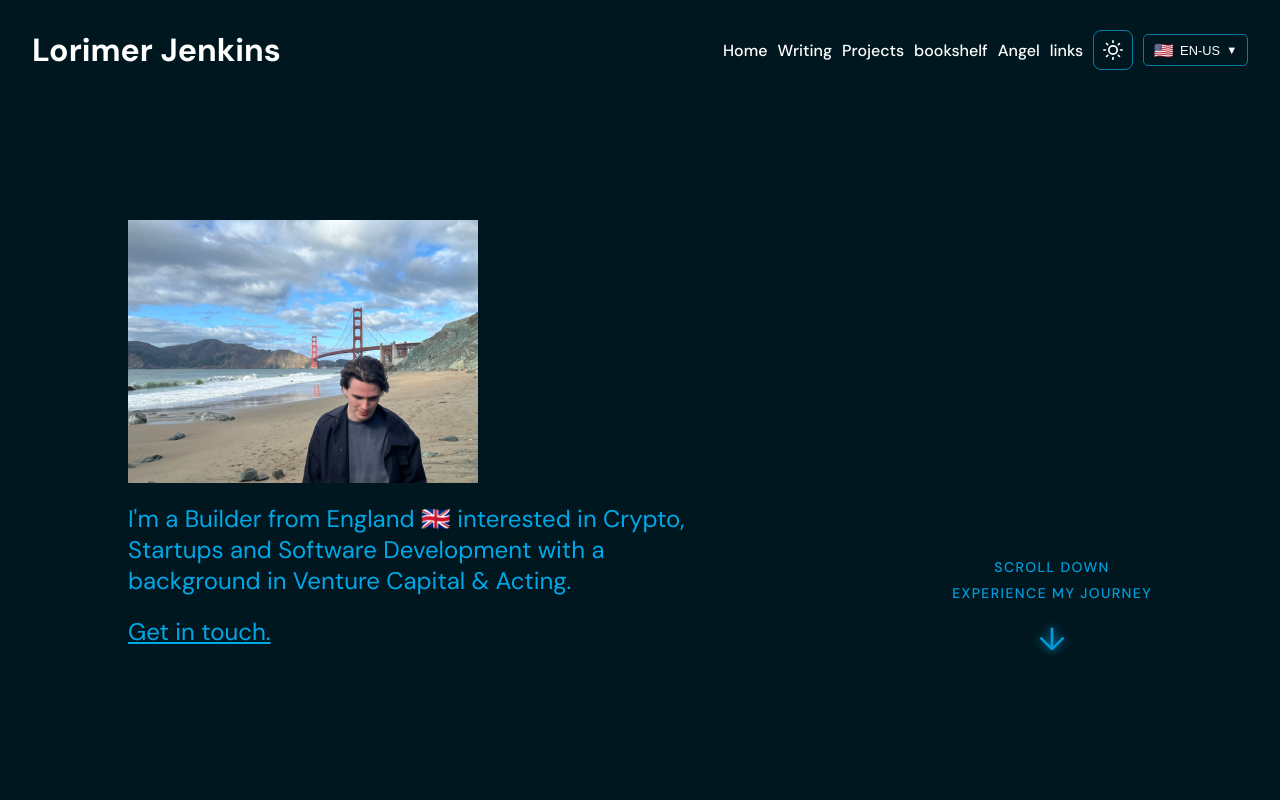
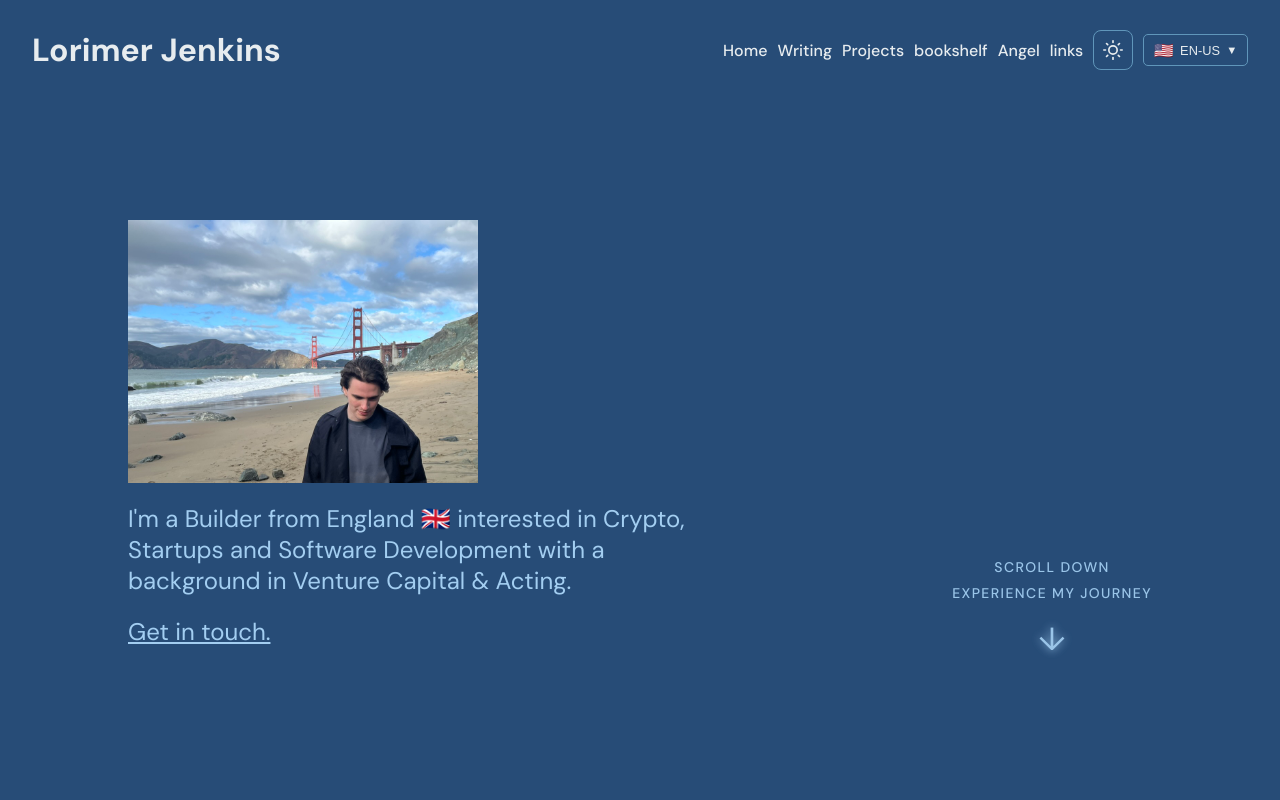
Before and after one commit to LorimerJenkins/personal-website, a Next.js app: page / in a window 1280 px wide. Shown: the top 800 px of the page. Built offline with nearby package versions, Linux system fonts and the light colour scheme.

Commit message:
feat: new colour scheme

```diff
--- a/src/app/bookshelf/bookshelf.module.css
+++ b/src/app/bookshelf/bookshelf.module.css
@@ -60,7 +60,7 @@
 .filterButton.active {
   background: var(--accent-dark);
   border-color: var(--accent-primary);
-  color: var(--palette-white);
+  color: var(--text-on-accent);
 }
 
 .bookCount {
--- a/src/app/globals.css
+++ b/src/app/globals.css
@@ -1,70 +1,79 @@
 :root {
   /* ========================================
-     DEEP SEA PALETTE
+     NEW PALETTE
      To change the color scheme, just update these 5 values
      ======================================== */
+  --palette-platinum: #e7ecef;
+  --palette-dusk-blue: #274c77;
+  --palette-steel-blue: #6096ba;
+  --palette-icy-blue: #a3cef1;
+  --palette-grey-olive: #8b8c89;
+
+  /* Keep white for certain UI elements */
   --palette-white: #ffffff;
-  --palette-ink-black: #00171f;
-  --palette-deep-space-blue: #003459;
-  --palette-cerulean: #007ea7;
-  --palette-fresh-sky: #00a8e8;
 
   /* ========================================
      DARK MODE (default)
      These semantic variables use the palette above
      ======================================== */
-  --background: var(--palette-ink-black);
-  --background-gradient-start: var(--palette-ink-black);
-  --background-gradient-mid: var(--palette-deep-space-blue);
-  --background-gradient-end: var(--palette-ink-black);
+  --background: var(--palette-dusk-blue);
+  --background-gradient-start: #1a3a5c;
+  --background-gradient-mid: var(--palette-dusk-blue);
+  --background-gradient-end: #1a3a5c;
 
-  --text-primary: var(--palette-white);
-  --text-secondary: var(--palette-fresh-sky);
-  --text-muted: var(--palette-cerulean);
+  --text-primary: var(--palette-platinum);
+  --text-secondary: var(--palette-icy-blue);
+  --text-muted: var(--palette-steel-blue);
 
-  --accent-primary: var(--palette-fresh-sky);
-  --accent-secondary: var(--palette-cerulean);
-  --accent-dark: var(--palette-deep-space-blue);
+  --accent-primary: var(--palette-icy-blue);
+  --accent-secondary: var(--palette-steel-blue);
+  --accent-dark: var(--palette-dusk-blue);
 
-  --surface: var(--palette-deep-space-blue);
-  --surface-elevated: #004a7c;
-  --surface-overlay: rgba(0, 23, 31, 0.95);
+  --surface: #1e4266;
+  --surface-elevated: #2a5580;
+  --surface-overlay: rgba(39, 76, 119, 0.95);
 
-  --border: var(--palette-cerulean);
-  --border-subtle: #004a7c;
-  --border-muted: #002a3f;
+  --border: var(--palette-steel-blue);
+  --border-subtle: #3d6a99;
+  --border-muted: #1e4266;
 
   --shadow: rgba(0, 0, 0, 0.3);
   --shadow-strong: rgba(0, 0, 0, 0.5);
+
+  /* Text color for buttons/elements with dark backgrounds */
+  --text-on-accent: var(--palette-platinum);
 }
 
 [data-theme="light"] {
   /* ========================================
      LIGHT MODE
      ======================================== */
-  --background: var(--palette-white);
-  --background-gradient-start: var(--palette-white);
-  --background-gradient-mid: #e8f4f8;
-  --background-gradient-end: #d0e8f0;
+  --background: var(--palette-platinum);
+  --background-gradient-start: var(--palette-platinum);
+  --background-gradient-mid: #d8e2e8;
+  --background-gradient-end: var(--palette-platinum);
 
-  --text-primary: var(--palette-ink-black);
-  --text-secondary: var(--palette-deep-space-blue);
-  --text-muted: var(--palette-cerulean);
+  --text-primary: var(--palette-dusk-blue);
+  --text-secondary: #3d6a99;
+  --text-muted: var(--palette-grey-olive);
 
-  --accent-primary: var(--palette-cerulean);
-  --accent-secondary: var(--palette-fresh-sky);
-  --accent-dark: var(--palette-deep-space-blue);
+  --accent-primary: var(--palette-steel-blue);
+  --accent-secondary: var(--palette-dusk-blue);
+  --accent-dark: var(--palette-dusk-blue);
 
   --surface: var(--palette-white);
-  --surface-elevated: #f0f8fa;
-  --surface-overlay: rgba(0, 52, 89, 0.95);
+  --surface-elevated: #f5f7f9;
+  --surface-overlay: rgba(231, 236, 239, 0.95);
 
-  --border: var(--palette-cerulean);
-  --border-subtle: #cce4ed;
-  --border-muted: #99c9db;
+  --border: var(--palette-steel-blue);
+  --border-subtle: #c5d5e0;
+  --border-muted: #b0c4d0;
 
-  --shadow: rgba(0, 23, 31, 0.1);
-  --shadow-strong: rgba(0, 23, 31, 0.2);
+  --shadow: rgba(39, 76, 119, 0.1);
+  --shadow-strong: rgba(39, 76, 119, 0.2);
+
+  /* Text color for buttons/elements with dark backgrounds */
+  --text-on-accent: var(--palette-platinum);
 }
 
 /* ========================================
```
